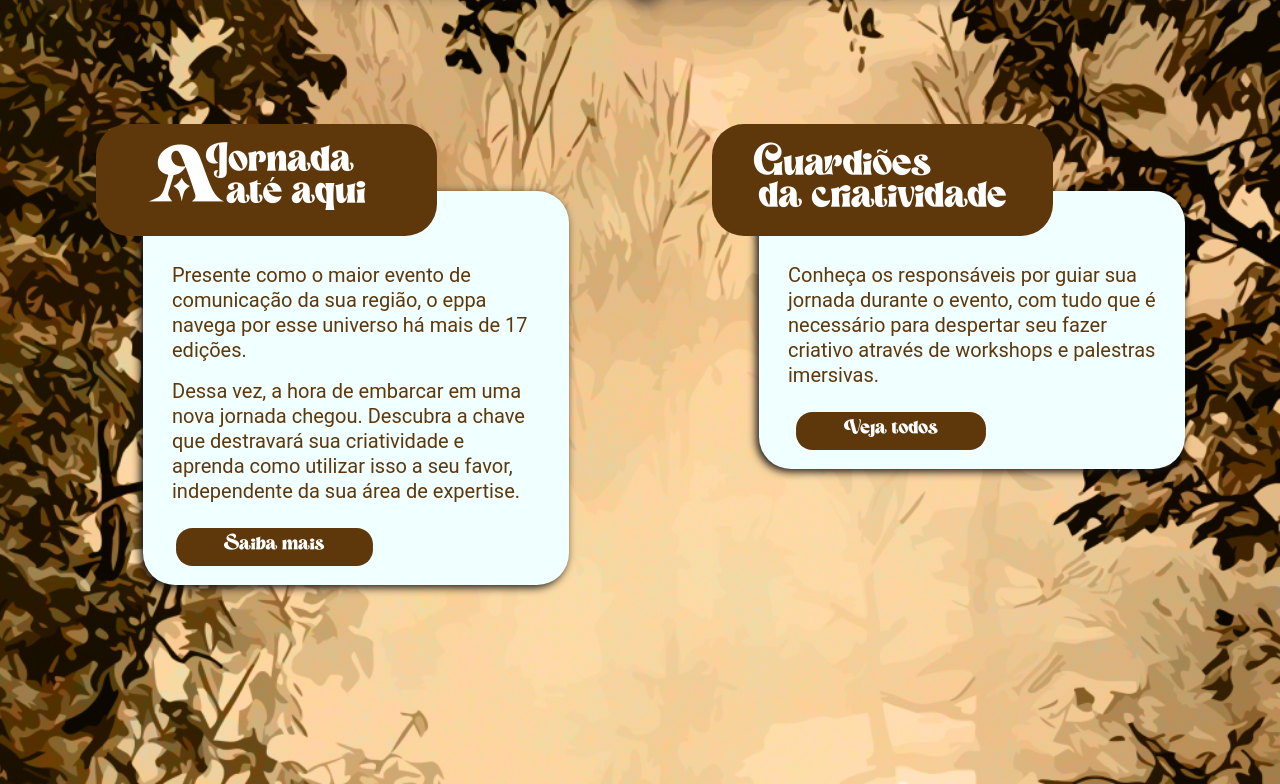
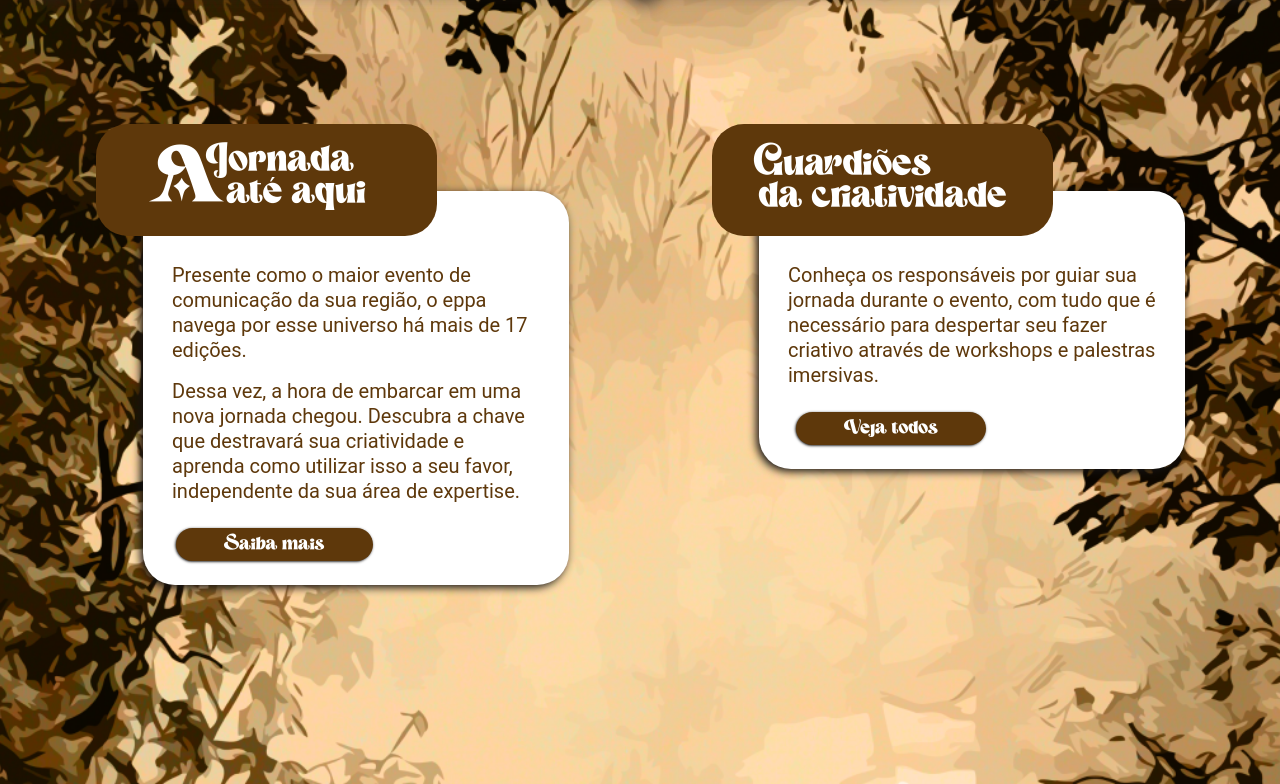
Before and after one commit to kaduFranca/Projeto-EPPA23, a PHP site: page / in a window 1280 px wide. Shown: the part 910-1694 px from the top of the page. Run offline with PHP 8.4, Linux system fonts and the light colour scheme; some web fonts are replaced.

Commit message:
Botão
Animação de cor do botão

```diff
--- a/css/style/style.css
+++ b/css/style/style.css
@@ -86,18 +86,16 @@ body {
 .box-1 {
     position: relative;
     font-family: "Roboto";
-    background-color: azure;
+    background-color: white;
     box-shadow: -0.2vw 0.2vw 0.7vw rgb(21, 19, 19);
 }
 
 .botao{
     box-shadow: -0.05vw 0.05vw 0.2vw rgb(21, 19, 19);
-    box-shadow:0 5px 0 #5e380b;
+
 }
 .botao:active{
-    position:relative;
-    top:5px;
-    box-shadow:none;
+    background-color: #ba945e;
   }
 .box-marrom {
     font-family: "Magic-Retro";
```
